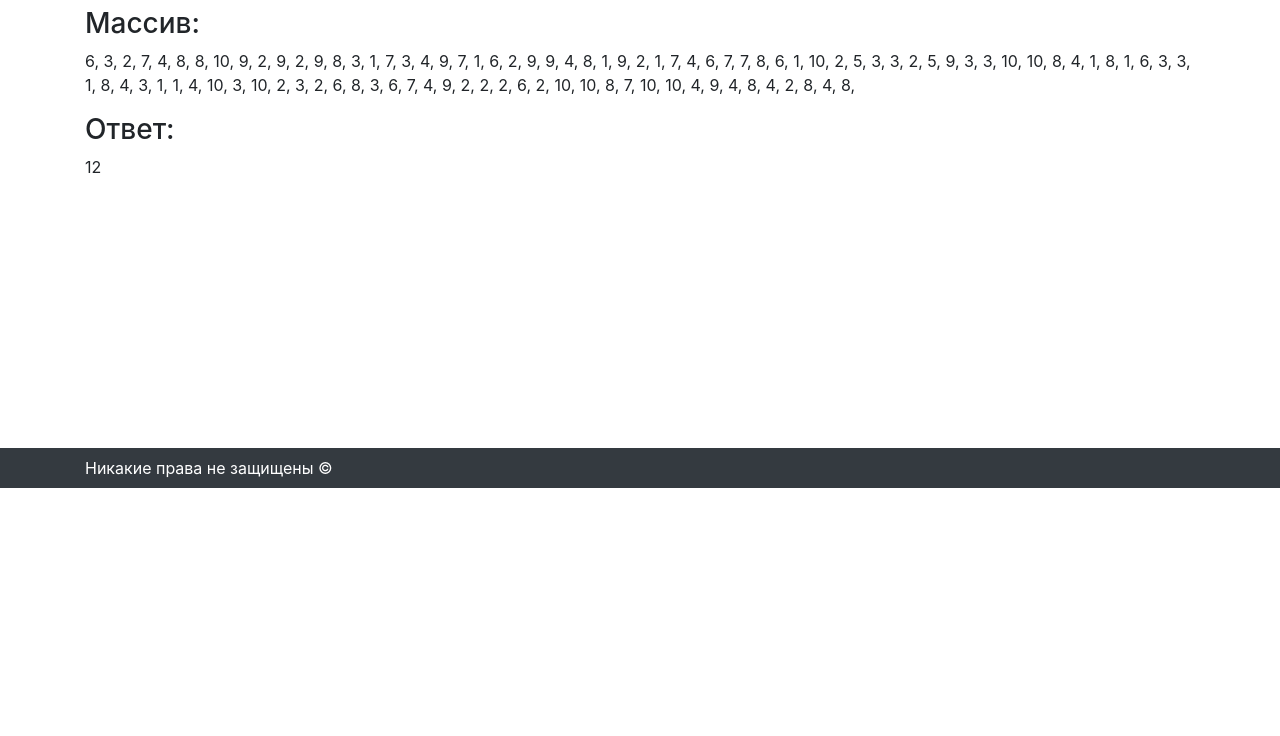
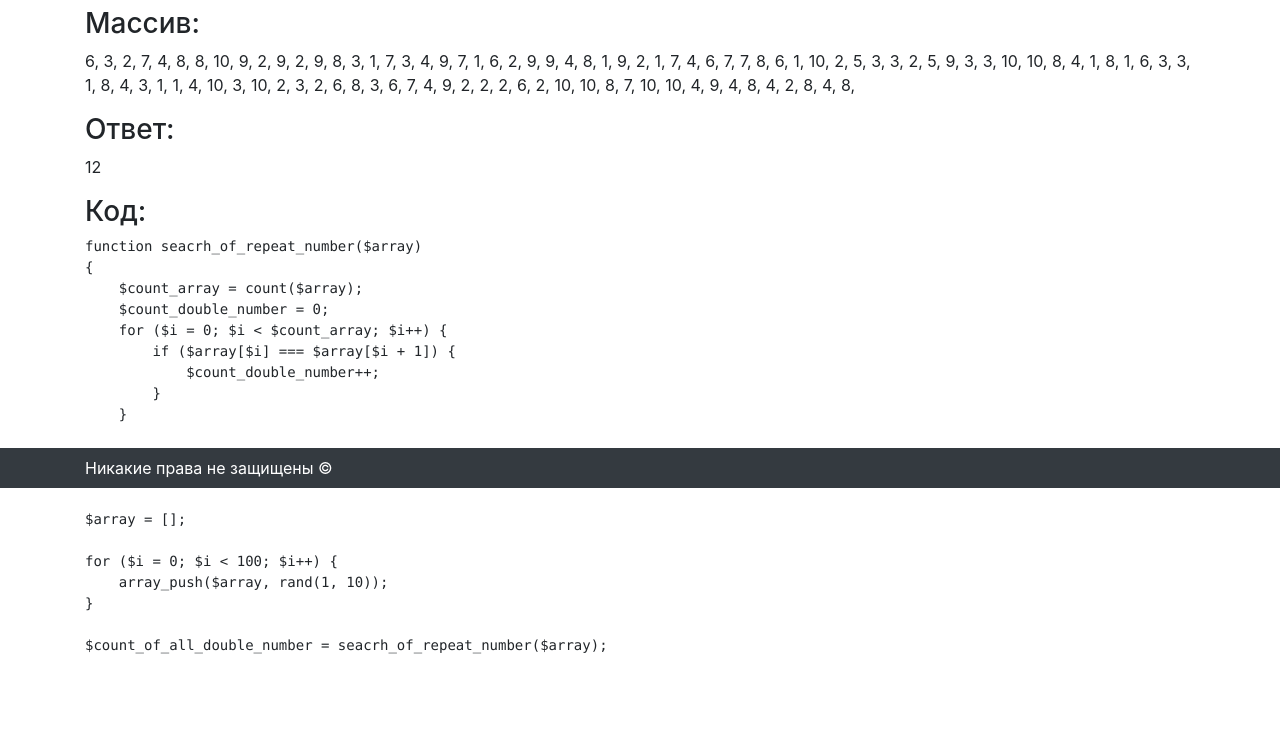
Before and after one commit to kB1tosar/intervolga_task, a PHP site: page /third_task_page.php in a window 1280 px wide. Shown: the part 312-1048 px from the top of the page. Before the commit the page ends 800 px from the top, so only its background shows below. Run offline with PHP 8.4, Linux system fonts and the light colour scheme; data that the repository does not hold is empty.

Commit message:
Add code to third task page

```diff
--- a/third_task_page.php
+++ b/third_task_page.php
@@ -14,5 +14,26 @@
     <p><? foreach ($array as $value) echo $value . ", "; ?> </p>
     <h3>Ответ:</h3>
     <p><? echo $count_of_all_double_number; ?></p>
+    <h3>Код:</h3>
+    <pre>function seacrh_of_repeat_number($array)
+{
+    $count_array = count($array);
+    $count_double_number = 0;
+    for ($i = 0; $i < $count_array; $i++) {
+        if ($array[$i] === $array[$i + 1]) {
+            $count_double_number++;
+        }
+    }
+
+    return $count_double_number;
+}
+
+$array = [];
+
+for ($i = 0; $i < 100; $i++) {
+    array_push($array, rand(1, 10));
+}
+
+$count_of_all_double_number = seacrh_of_repeat_number($array);</pre>
 </div>
 <? include('footer.php'); ?>
```
